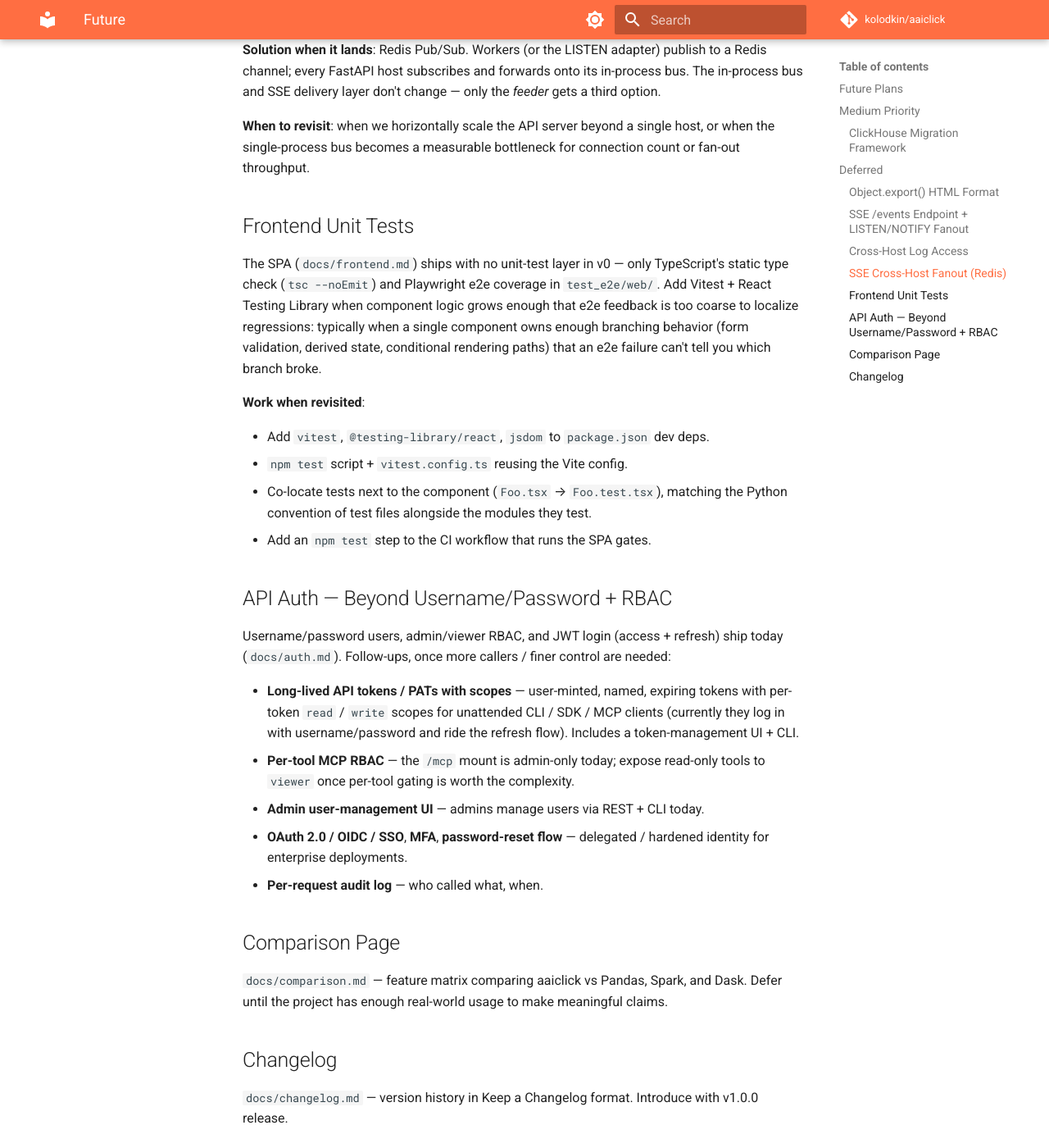
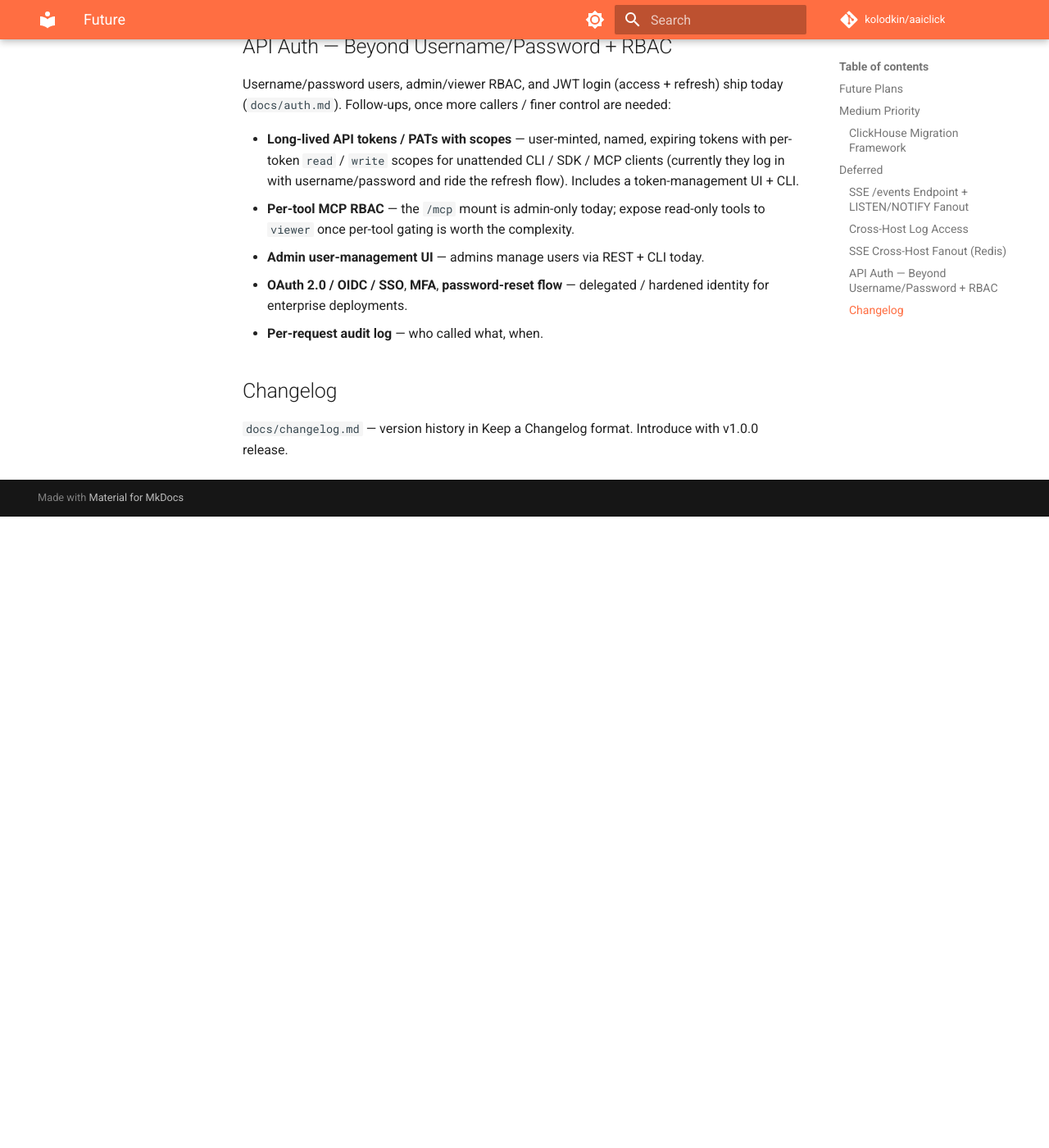
Before and after one commit to kolodkin/aaiclick, an MkDocs documentation site: the page built from docs/future.md, in a window 1280 px wide and 1400 px high, scrolled down 2929 px. Shown: the whole window at 82% size. Built offline with MkDocs 1.6.1 and Material for MkDocs 9.7.7, drawn with Linux system fonts in a browser that asks for light colours; comment, search, counter and statistics services are not loaded; after the commit the page ends 3559 px from its top, so only the background shows below that; some of the changed text lies outside the part shown.

Commit message:
docs: reorganize future plans (#337)
- Move HTML export format gap from future.md Deferred to technical_debt.md;
  re-confirmed UNKNOWN_FORMAT on chdb 4.1.9 (chdb-core 26.5.0 / CH 26.5.1)
- Remove Frontend Unit Tests and Comparison Page from future.md


Claude-Session: https://claude.ai/code/session_01WKTDNFCDU2AzxGJ1DE3JkM

Co-authored-by: Claude <noreply@anthropic.com>

```diff
--- a/docs/future.md
+++ b/docs/future.md
@@ -35,15 +35,6 @@ No action today — fresh installs keep working, existing installs degrade grace
 # Deferred
 
 Items deferred until preconditions are met.
-
-## `Object.export()` HTML Format
-
-`.html` extension → ClickHouse `HTML` output format. The format is supported
-by upstream ClickHouse but the chdb build that aaiclick ships against rejects
-it with `UNKNOWN_FORMAT` (chdb appears to omit the HTML output handler). Add
-an `.html` / `HTML` entry to `FORMATS` in `aaiclick/data/formats.py` and the
-corresponding test once chdb's build includes it, or once aaiclick gains a
-way to fall back to clickhouse-connect for formats chdb doesn't ship.
 
 ## SSE `/events` Endpoint + LISTEN/NOTIFY Fanout
 
@@ -102,25 +93,6 @@ layer don't change — only the *feeder* gets a third option.
 single host, or when the single-process bus becomes a measurable
 bottleneck for connection count or fan-out throughput.
 
-## Frontend Unit Tests
-
-The SPA (`docs/frontend.md`) ships with no unit-test layer in v0 — only
-TypeScript's static type check (`tsc --noEmit`) and Playwright e2e
-coverage in `test_e2e/web/`. Add Vitest + React Testing Library when
-component logic grows enough that e2e feedback is too coarse to localize
-regressions: typically when a single component owns enough branching
-behavior (form validation, derived state, conditional rendering paths)
-that an e2e failure can't tell you which branch broke.
-
-**Work when revisited**:
-
-- Add `vitest`, `@testing-library/react`, `jsdom` to `package.json` dev deps.
-- `npm test` script + `vitest.config.ts` reusing the Vite config.
-- Co-locate tests next to the component (`Foo.tsx` → `Foo.test.tsx`),
-  matching the Python convention of test files alongside the modules
-  they test.
-- Add an `npm test` step to the CI workflow that runs the SPA gates.
-
 ## API Auth — Beyond Username/Password + RBAC
 
 Username/password users, admin/viewer RBAC, and JWT login (access + refresh)
@@ -138,10 +110,6 @@ needed:
   hardened identity for enterprise deployments.
 - **Per-request audit log** — who called what, when.
 
-## Comparison Page
-
-`docs/comparison.md` — feature matrix comparing aaiclick vs Pandas, Spark, and Dask. Defer until the project has enough real-world usage to make meaningful claims.
-
 ## Changelog
 
 `docs/changelog.md` — version history in Keep a Changelog format. Introduce with v1.0.0 release.
```
Also changed, not shown: docs/technical_debt.md (+7 -0 lines).
